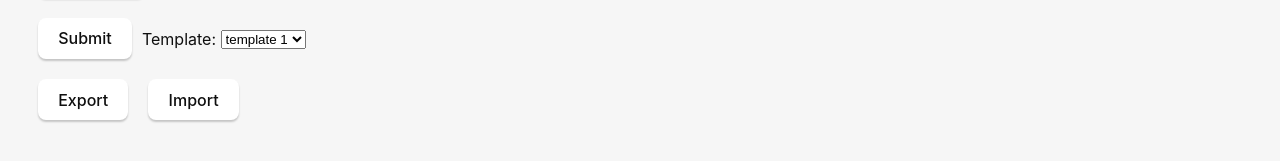
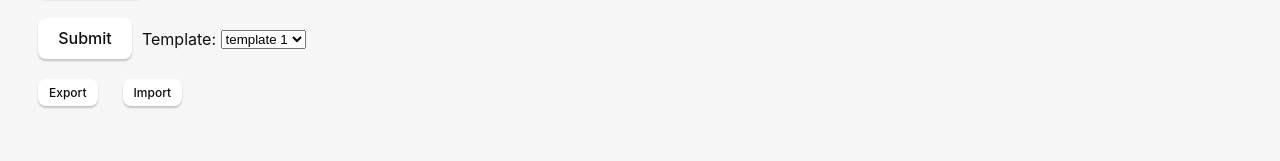
Before and after one commit to DuHan332/CVGenerator-Tauri, a React (Vite) app: page / in a window 1280 px wide. Shown: the part 435-596 px from the top of the page. Built offline with nearby package versions, Linux system fonts and the light colour scheme.

Commit message:
Enhance button styling in CV generator for improved usability

```diff
--- a/src/App.jsx
+++ b/src/App.jsx
@@ -589,9 +589,19 @@ function CVGenerator() {
           <option value="Template2">template 2</option>
         </select>
       </div>
-      <div>
-        <button onClick={handleExport}>Export</button>
-        <button onClick={handleImport}>Import</button>
+      <div style={{ display: "flex", gap: "5px" }}>
+        <button
+          onClick={handleExport}
+          style={{ padding: "5px 10px", fontSize: "12px" }}
+        >
+          Export
+        </button>
+        <button
+          onClick={handleImport}
+          style={{ padding: "5px 10px", fontSize: "12px" }}
+        >
+          Import
+        </button>
       </div>
 
     </div>
```
